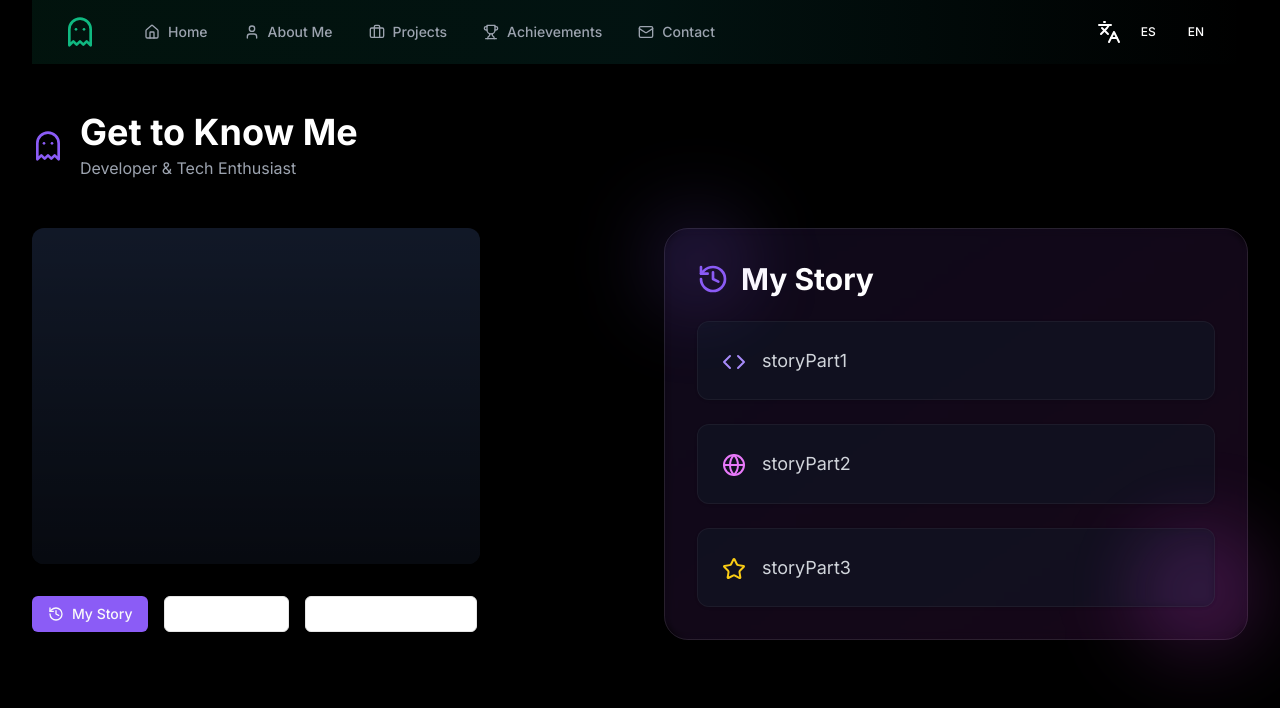
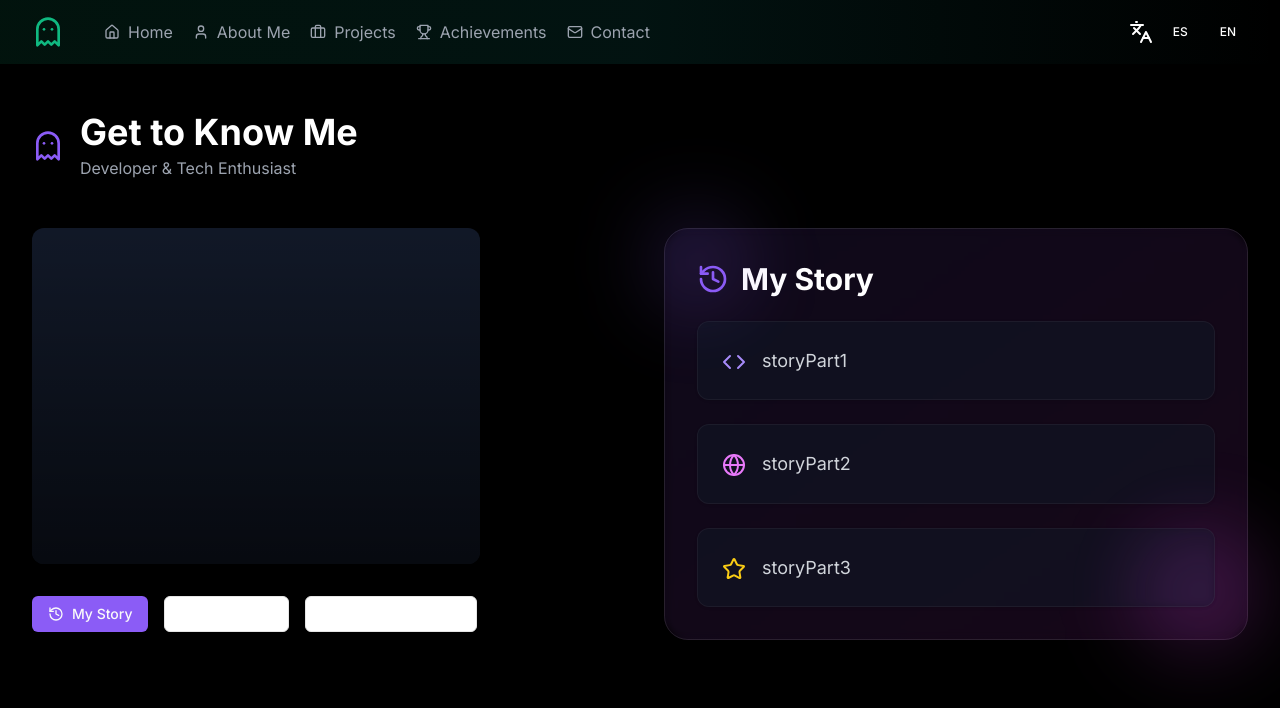
Before and after one commit to J-CamiloG/JDev, a Next.js app: page /about in a window 1280 px wide. Shown: the top 708 px of the page. Built offline with nearby package versions, Linux system fonts and the light colour scheme.

Commit message:
Feat: refactor Navigation component to use Link for navigation items

```diff
--- a/app/about/page.tsx
+++ b/app/about/page.tsx
@@ -60,9 +60,7 @@ export default function AboutPage() {
 
   return (
     <div className="min-h-screen bg-black text-white">
-        <div className="max-w-7xl mx-auto px-4 sm:px-6 lg:px-8 flex justify-center items-center">
           <Navigation />
-        </div>
 
       <main className="max-w-7xl mx-auto px-4 sm:px-6 lg:px-8 py-12">
         <motion.div
--- a/components/ui/navigation/Navigation.tsx
+++ b/components/ui/navigation/Navigation.tsx
@@ -1,6 +1,7 @@
 'use client'
 
 import { useState } from 'react'
+import Link from 'next/link';
 import { useTranslation } from 'react-i18next'
 import { Button } from '@/components/ui/button'
 import { Sheet, SheetContent, SheetTrigger } from '@/components/ui/sheet'
@@ -31,14 +32,14 @@ export function Navigation() {
             {/* Desktop Navigation */}
             <nav className="hidden lg:flex items-center gap-1">
             {links.map((link) => (
-                <Button
+                    <Link
                       key={link.href}
-                  variant="ghost"
-                  className="text-gray-400 hover:text-white gap-2"
+                      href={link.href}
+                      className="flex items-center gap-2 text-gray-400 hover:text-white px-2 py-1 rounded-md"
                     >
                       <link.icon className="h-4 w-4" />
                       {link.label}
-                </Button>
+                    </Link>
                   ))}
             </nav>
           </div>
@@ -60,15 +61,14 @@ export function Navigation() {
                 </div>
                 <nav className="flex flex-col gap-2">
                 {links.map((link) => (
-                    <Button
+                    <Link
                       key={link.href}
-                      variant="ghost"
-                      className="justify-start gap-3 text-lg hover:text-emerald-400 hover:bg-emerald-500/10"
-                      onClick={() => setIsOpen(false)}
+                      href={link.href}
+                      className="flex items-center gap-2 text-gray-400 hover:text-white px-2 py-1 rounded-md"
                     >
-                      <link.icon className="h-5 w-5" />
+                      <link.icon className="h-4 w-4" />
                       {link.label}
-                    </Button>
+                    </Link>
                   ))}
                 </nav>
               </SheetContent>
```
Lines whose indentation alone changed are shown as unchanged.
